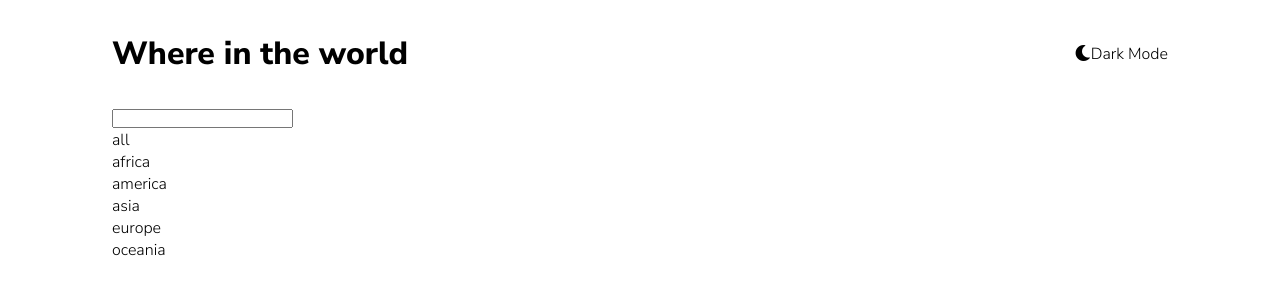
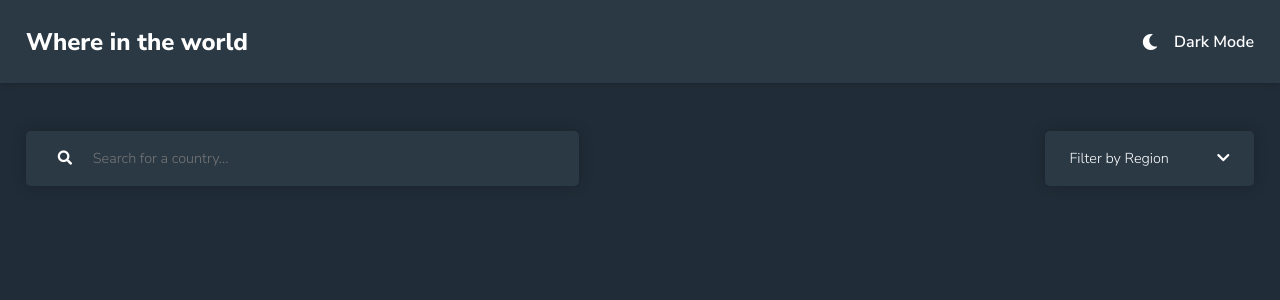
Before and after one commit to daudcloud/restcountries-next, a Next.js app: page / in a window 1280 px wide. Shown: the top 300 px of the page. Built offline with nearby package versions, Linux system fonts and the light colour scheme; no server answers.

Commit message:
styling header and handler

```diff
--- a/components/Countries/index.js
+++ b/components/Countries/index.js
@@ -6,7 +6,7 @@ const Countries = () => {
   return (
     <>
       {countries.map((country) => (
-        <Country country={country} />
+        <Country key={country.name} country={country} />
       ))}
     </>
   );
--- /dev/null
+++ b/components/Handler/index.js
@@ -0,0 +1,16 @@
+import { useTheme } from "../../context/ThemeContext";
+import Input from "../Input";
+import Region from "../Region";
+import StyledHandler from "./styles";
+
+const Handler = ({ region, setRegion }) => {
+  const [dark, setDark] = useTheme();
+  return (
+    <StyledHandler dark={dark ? true : false}>
+      <Input region={region} dark={dark} />
+      <Region region={region} setRegion={setRegion} dark={dark} />
+    </StyledHandler>
+  );
+};
+
+export default Handler;
--- /dev/null
+++ b/components/Handler/styles.js
@@ -0,0 +1,12 @@
+import styled from "styled-components";
+
+const StyledHandler = styled.div`
+  display: flex;
+  justify-content: space-between;
+  background: transparent;
+  align-items: center;
+  font-size: 0.9rem;
+  padding-top: 3rem;
+`;
+
+export default StyledHandler;
--- a/components/Input/index.js
+++ b/components/Input/index.js
@@ -1,8 +1,9 @@
 import { useState, useEffect } from "react";
 import { useRouter } from "next/router";
 import { useAllCountries, useCountries } from "../../context/CountriesContext";
+import StyledInput from "./styles";
 
-export default function Input({ region }) {
+const Input = ({ region, dark }) => {
   const [inputValue, setInputValue] = useState("");
   const [countries, setCountries] = useCountries();
   const [all, setAll] = useAllCountries();
@@ -29,8 +30,18 @@ export default function Input({ region }) {
   }, [inputValue]);
 
   return (
-    <form>
-      <input type="text" value={inputValue} onChange={handleChange} />
-    </form>
+    <StyledInput dark={dark ? true : false}>
+      <i className="fas fa-search"></i>
+      <form>
+        <input
+          placeholder="Search for a country..."
+          type="text"
+          value={inputValue}
+          onChange={handleChange}
+        />
+      </form>
+    </StyledInput>
   );
-}
+};
+
+export default Input;
--- a/components/Input/styles.js
+++ b/components/Input/styles.js
@@ -0,0 +1,28 @@
+import styled from "styled-components";
+
+const StyledInput = styled.div`
+  background-color: ${(props) =>
+    props.dark ? "var(--elem-dark)" : "var(--elem-light)"};
+  color: ${(props) => (props.dark ? "var(--input-dark)" : "var(--text-light)")};
+  display: flex;
+  align-items: center;
+  padding: 1.2em 2.2em;
+  border-radius: 0.3rem;
+  width: 45%;
+  box-shadow: 0 0 1em hsla(0, 0%, 0%, 0.2);
+  gap: 1.3rem;
+  form {
+    width: 100%;
+  }
+  input {
+    width: 100%;
+    background: transparent;
+    border: none;
+    outline: none;
+    color: inherit;
+    font-family: inherit;
+    font-size: inherit;
+  }
+`;
+
+export default StyledInput;
--- a/components/Layout/index.js
+++ b/components/Layout/index.js
@@ -1,13 +1,15 @@
 import Image from "next/image";
 import { useTheme } from "../../context/ThemeContext";
+import Container from "../../pages/styles";
 import StyledLayout from "./styles";
 
 export default function Layout({ children }) {
   const [dark, setDark] = useTheme();
   return (
-    <StyledLayout>
-      <div className="container">
+    <StyledLayout dark={dark ? true : false}>
       <header>
+        <Container>
+          <div className="header">
             <h1 className="title">Where in the world</h1>
             <div
               className="toggle-dark"
@@ -20,9 +22,12 @@ export default function Layout({ children }) {
               )}
               Dark Mode
             </div>
+          </div>
+        </Container>
       </header>
-      </div>
-      <main>{children}</main>
+      <main>
+        <Container>{children}</Container>
+      </main>
     </StyledLayout>
   );
 }
--- a/components/Layout/styles.js
+++ b/components/Layout/styles.js
@@ -2,10 +2,42 @@ import styled from "styled-components";
 
 const StyledLayout = styled.div`
   header {
-    padding: 2em 0;
+    color: ${(props) =>
+      props.dark ? "var(--text-dark)" : "var(--text-light)"};
+    background: ${(props) =>
+      props.dark ? "var(--elem-dark)" : "var(--elem-light)"};
+    box-shadow: 0 0 0.5em
+      ${(props) =>
+        props.dark ? "hsla(0, 0%, 0%, 0.2)" : "hsla(0, 0%, 50%, 0.2)"};
+    position: relative;
+    z-index: 10;
+    transition: all 0.1s linear;
+  }
+  main {
+    background: ${(props) =>
+      props.dark ? "var(--bg-dark)" : "var(--bg-light)"};
+    color: ${(props) =>
+      props.dark ? "var(--text-dark)" : "var(--text-light)"};
+    min-height: 100vh;
+    height: 100%;
+    transition: all 0.1s linear;
+  }
+  .header {
+    padding: 1.6em 0;
     display: flex;
     justify-content: space-between;
     align-items: center;
+
+    h1 {
+      font-size: 1.5rem;
+    }
+  }
+  .toggle-dark {
+    display: flex;
+    gap: 1rem;
+    align-items: center;
+    cursor: pointer;
+    font-weight: 600;
   }
 `;
 
--- a/components/Region/index.js
+++ b/components/Region/index.js
@@ -1,13 +1,69 @@
-const Region = ({ setRegion }) => {
+import { useState } from "react";
+import StyledRegion from "./styles";
+
+const Region = ({ region, setRegion, dark }) => {
+  const [open, setOpen] = useState(false);
   return (
-    <>
-      <div onClick={() => setRegion("")}>all</div>
-      <div onClick={() => setRegion("africa")}>africa</div>
-      <div onClick={() => setRegion("americas")}>america</div>
-      <div onClick={() => setRegion("asia")}>asia</div>
-      <div onClick={() => setRegion("europe")}>europe</div>
-      <div onClick={() => setRegion("oceania")}>oceania</div>
-    </>
+    <StyledRegion dark={dark ? true : false}>
+      <div className="select" onClick={() => setOpen((prevOpen) => !prevOpen)}>
+        Filter by Region
+        <span>
+          <i class="fas fa-chevron-down"></i>
+        </span>
+      </div>
+      {open && (
+        <div className="option" onClick={() => setOpen(false)}>
+          <li
+            onClick={() => {
+              setRegion("");
+            }}
+            className={region === "" ? "active" : ""}
+          >
+            All
+          </li>
+          <li
+            onClick={() => {
+              setRegion("africa");
+            }}
+            className={region === "africa" ? "active" : ""}
+          >
+            Africa
+          </li>
+          <li
+            onClick={() => {
+              setRegion("americas");
+            }}
+            className={region === "americas" ? "active" : ""}
+          >
+            America
+          </li>
+          <li
+            onClick={() => {
+              setRegion("asia");
+            }}
+            className={region === "asia" ? "active" : ""}
+          >
+            Asia
+          </li>
+          <li
+            onClick={() => {
+              setRegion("europe");
+            }}
+            className={region === "europe" ? "active" : ""}
+          >
+            Europe
+          </li>
+          <li
+            onClick={() => {
+              setRegion("oceania");
+            }}
+            className={region === "oceania" ? "active" : ""}
+          >
+            Oceania
+          </li>
+        </div>
+      )}
+    </StyledRegion>
   );
 };
 
--- a/components/Region/styles.js
+++ b/components/Region/styles.js
@@ -0,0 +1,49 @@
+import styled from "styled-components";
+
+const StyledRegion = styled.div`
+  background: ${(props) =>
+    props.dark ? "var(--elem-dark)" : "var(--elem-light)"};
+  align-self: stretch;
+  display: flex;
+  align-items: center;
+  border-radius: 0.3rem;
+  cursor: pointer;
+  position: relative;
+  box-shadow: 0 0 1em hsla(0, 0%, 0%, 0.2);
+
+  .select {
+    padding: 0 1.7em;
+  }
+
+  span {
+    margin-left: 3rem;
+  }
+
+  .option {
+    position: absolute;
+    bottom: -5px;
+    left: 0;
+    right: 0;
+    transform: translateY(100%);
+    background-color: ${(props) =>
+      props.dark ? "var(--elem-dark)" : "var(--elem-light)"};
+    border-radius: 0.3rem;
+    padding: 1em 0;
+
+    li {
+      list-style: none;
+      padding: 0.2em 1.7em;
+      &:hover {
+        background-color: ${(props) =>
+          props.dark ? "var(--hover-dark)" : "var(--hover-light)"};
+      }
+
+      &.active {
+        background-color: ${(props) =>
+          props.dark ? "var(--active-dark)" : "var(--active-light)"};
+      }
+    }
+  }
+`;
+
+export default StyledRegion;
--- a/pages/index.js
+++ b/pages/index.js
@@ -2,10 +2,8 @@ import { useEffect, useState } from "react";
 import Head from "next/head";
 import Layout from "../components/Layout";
 import { useAllCountries, useCountries } from "../context/CountriesContext";
-import Input from "../components/Input";
-import Region from "../components/Region";
 import Countries from "../components/Countries";
-import Container from "./styles";
+import Handler from "../components/Handler";
 
 export default function Home() {
   const [countries, setCountries] = useCountries();
@@ -37,13 +35,10 @@ export default function Home() {
           referrerpolicy="no-referrer"
         />
       </Head>
-      <Container>
-        <Layout>
-          <Input region={region} />
-          <Region setRegion={setRegion} />
-          <Countries />
-        </Layout>
-      </Container>
+      <Layout>
+        <Handler region={region} setRegion={setRegion} />
+        <Countries />
+      </Layout>
     </div>
   );
 }
--- a/pages/styles.js
+++ b/pages/styles.js
@@ -2,9 +2,9 @@ import styled from "styled-components";
 
 const Container = styled.div`
   width: 100%;
-  max-width: 70rem;
+  max-width: 1260px;
   margin: auto;
-  padding: 0 2em;
+  padding: 0 1em;
 `;
 
 export default Container;
--- a/styles/globals.css
+++ b/styles/globals.css
@@ -1,4 +1,18 @@
 @import url("https://fonts.googleapis.com/css2?family=Nunito+Sans:wght@300;600;800&display=swap");
+
+:root {
+  --text-dark: hsl(0, 0%, 100%);
+  --bg-dark: hsl(207, 26%, 17%);
+  --elem-dark: hsl(209, 23%, 22%);
+  --hover-dark: hsl(209, 23%, 10%);
+  --active-dark: hsl(209, 23%, 15%);
+  --text-light: hsl(200, 15%, 8%);
+  --bg-light: hsl(0, 0%, 98%);
+  --elem-light: var(--text-dark);
+  --hover-light: hsl(0, 0%, 70%);
+  --active-light: hsl(0, 0%, 80%);
+  --input-light: hsl(0, 0%, 52%);
+}
 
 html,
 body {
```
Lines whose indentation alone changed are shown as unchanged.
